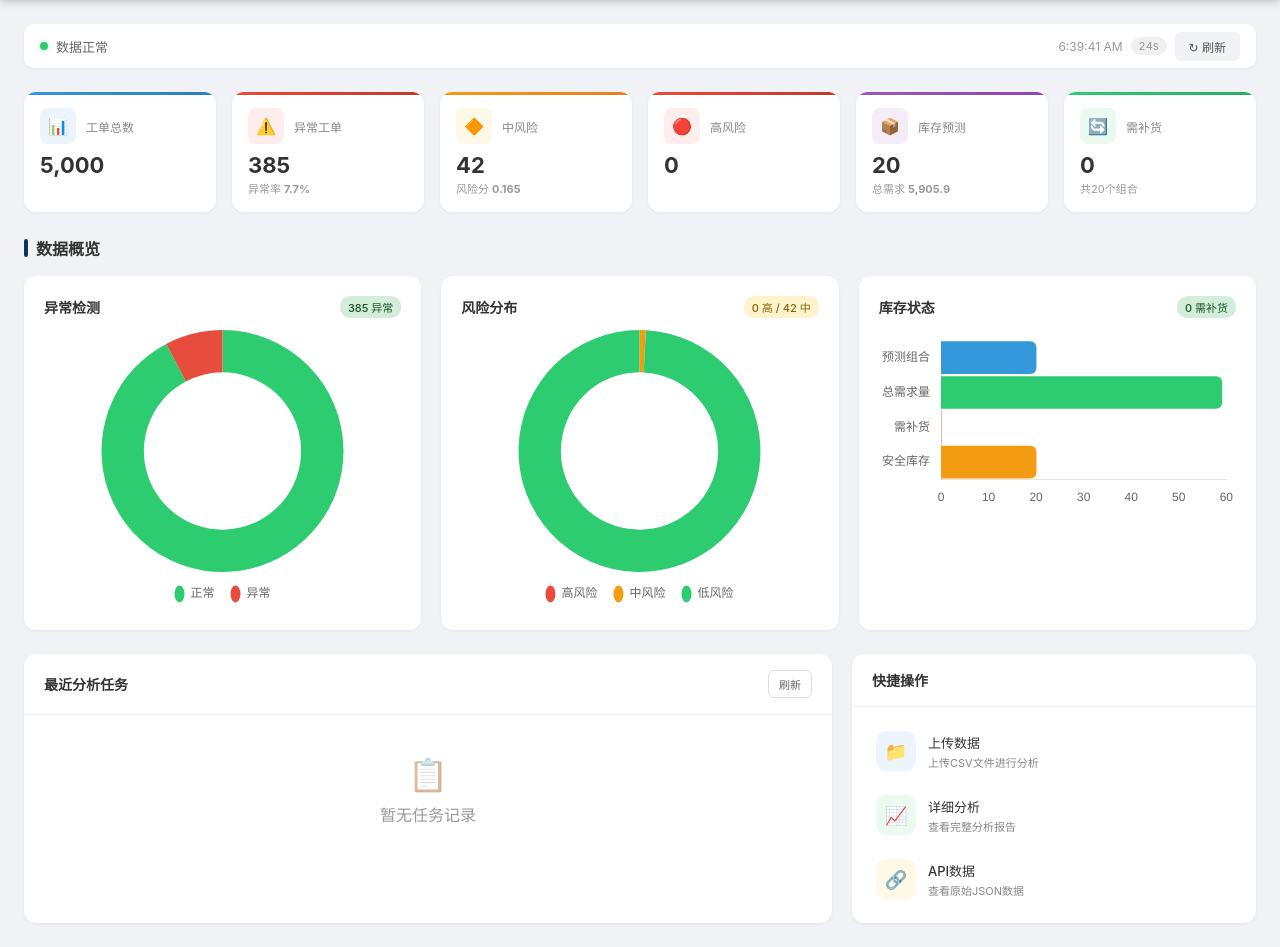
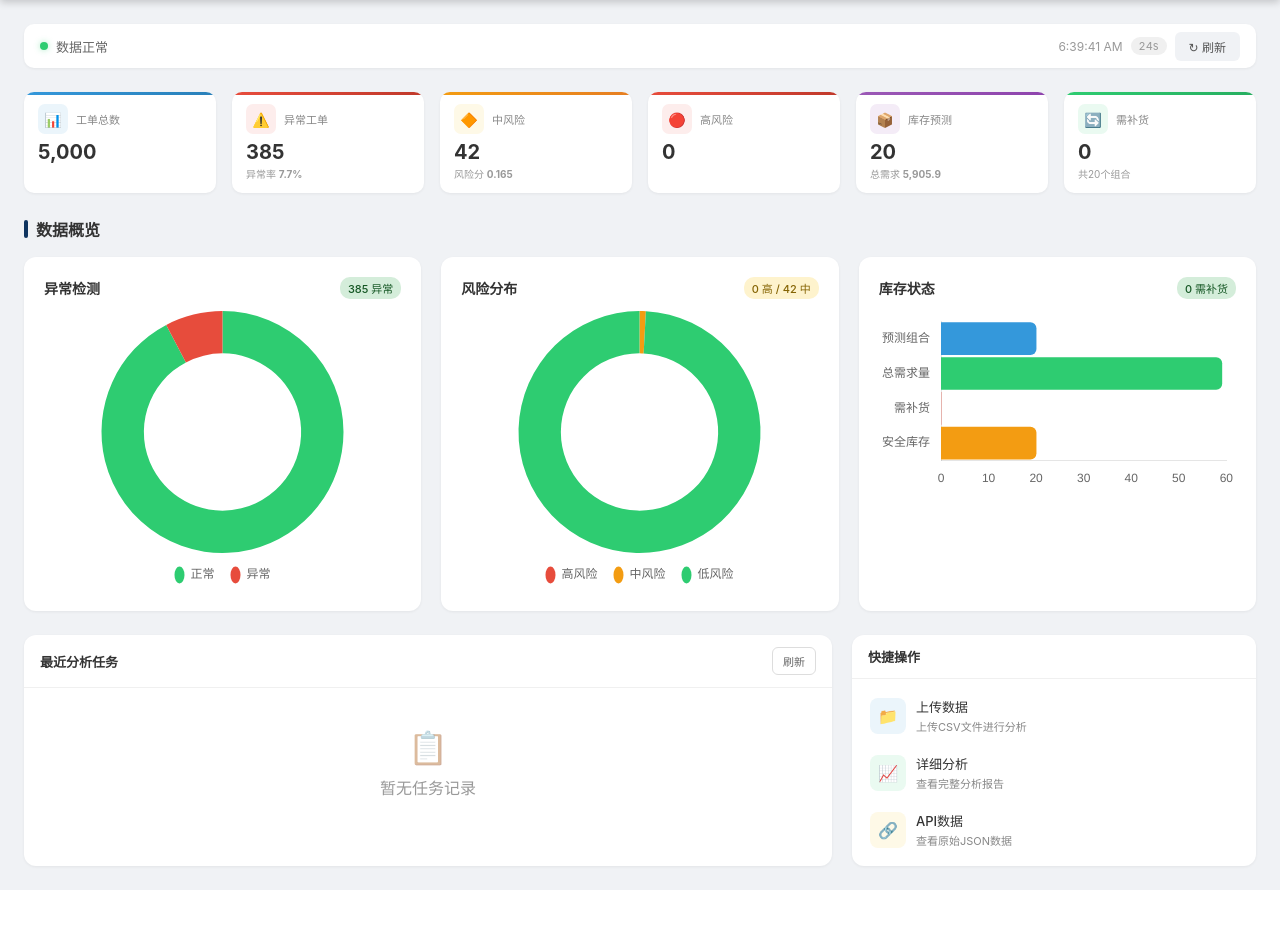
Before and after one commit to wxtech/ml-ticket-dashboard, a FastAPI app: template templates/dashboard.html in a window 1280 px wide. Shown: the part 60-1007 px from the top of the page. After the commit the page ends 950 px from the top, so only its background shows below. Run offline with FastAPI, Linux system fonts and the light colour scheme; the template is opened without the code that fills it, so the values that code supplies are empty.

Commit message:
fix: compact cards and bottom row height

```diff
--- a/templates/dashboard.html
+++ b/templates/dashboard.html
@@ -47,7 +47,7 @@ body { font-family: -apple-system, BlinkMacSystemFont, "Segoe UI", "Noto Sans SC
 
 /* Cards Grid */
 .cards { display: grid; grid-template-columns: repeat(6, 1fr); gap: 16px; margin-bottom: 24px; }
-.card { background: white; border-radius: 12px; padding: 16px; box-shadow: 0 1px 3px rgba(0,0,0,0.06); transition: all 0.3s; cursor: default; position: relative; overflow: hidden; }
+.card { background: white; border-radius: 10px; padding: 12px 14px; box-shadow: 0 1px 3px rgba(0,0,0,0.06); transition: all 0.3s; cursor: default; position: relative; overflow: hidden; }
 .card:hover { transform: translateY(-2px); box-shadow: 0 4px 12px rgba(0,0,0,0.1); }
 .card::before { content: ''; position: absolute; top: 0; left: 0; right: 0; height: 3px; }
 .card.card-blue::before { background: linear-gradient(90deg, #3498db, #2980b9); }
@@ -55,16 +55,16 @@ body { font-family: -apple-system, BlinkMacSystemFont, "Segoe UI", "Noto Sans SC
 .card.card-orange::before { background: linear-gradient(90deg, #f39c12, #e67e22); }
 .card.card-green::before { background: linear-gradient(90deg, #2ecc71, #27ae60); }
 .card.card-purple::before { background: linear-gradient(90deg, #9b59b6, #8e44ad); }
-.card-header { display: flex; align-items: center; gap: 10px; margin-bottom: 8px; }
-.card-icon { width: 36px; height: 36px; border-radius: 8px; display: flex; align-items: center; justify-content: center; font-size: 16px; flex-shrink: 0; }
+.card-header { display: flex; align-items: center; gap: 8px; margin-bottom: 6px; }
+.card-icon { width: 30px; height: 30px; border-radius: 7px; display: flex; align-items: center; justify-content: center; font-size: 14px; flex-shrink: 0; }
 .card-icon.blue { background: #ebf5fb; color: #3498db; }
 .card-icon.red { background: #fdedec; color: #e74c3c; }
 .card-icon.orange { background: #fef9e7; color: #f39c12; }
 .card-icon.green { background: #eafaf1; color: #2ecc71; }
 .card-icon.purple { background: #f4ecf7; color: #9b59b6; }
-.card-label { font-size: 12px; color: #888; }
-.card-value { font-size: 22px; font-weight: 700; line-height: 1.2; }
-.card-sub { font-size: 11px; color: #999; margin-top: 2px; }
+.card-label { font-size: 11px; color: #888; }
+.card-value { font-size: 20px; font-weight: 700; line-height: 1.2; }
+.card-sub { font-size: 10px; color: #999; margin-top: 2px; }
 .card-trend { font-size: 11px; padding: 2px 6px; border-radius: 4px; font-weight: 500; }
 .trend-up { background: #fdedec; color: #e74c3c; }
 .trend-down { background: #eafaf1; color: #2ecc71; }
@@ -84,15 +84,15 @@ body { font-family: -apple-system, BlinkMacSystemFont, "Segoe UI", "Noto Sans SC
 
 /* Task List */
 .task-card { background: white; border-radius: 12px; box-shadow: 0 1px 3px rgba(0,0,0,0.06); }
-.task-header { padding: 16px 20px; border-bottom: 1px solid #f0f0f0; display: flex; justify-content: space-between; align-items: center; }
-.task-header h3 { font-size: 14px; font-weight: 600; }
-.task-list { max-height: 320px; overflow-y: auto; }
-.task-item { display: flex; justify-content: space-between; align-items: center; padding: 14px 20px; border-bottom: 1px solid #f8f8f8; transition: background 0.2s; }
+.task-header { padding: 12px 16px; border-bottom: 1px solid #f0f0f0; display: flex; justify-content: space-between; align-items: center; }
+.task-header h3 { font-size: 13px; font-weight: 600; }
+.task-list { max-height: 260px; overflow-y: auto; }
+.task-item { display: flex; justify-content: space-between; align-items: center; padding: 10px 16px; border-bottom: 1px solid #f8f8f8; transition: background 0.2s; }
 .task-item:hover { background: #fafafa; }
 .task-item:last-child { border-bottom: none; }
 .task-info { flex: 1; }
-.task-name { font-weight: 500; font-size: 14px; margin-bottom: 4px; }
-.task-meta { font-size: 12px; color: #888; display: flex; gap: 12px; }
+.task-name { font-weight: 500; font-size: 13px; margin-bottom: 2px; }
+.task-meta { font-size: 11px; color: #888; display: flex; gap: 10px; }
 .task-badge { padding: 4px 10px; border-radius: 12px; font-size: 11px; font-weight: 600; }
 .badge-running { background: #fef3cd; color: #856404; }
 .badge-completed { background: #d4edda; color: #155724; }
@@ -102,12 +102,12 @@ body { font-family: -apple-system, BlinkMacSystemFont, "Segoe UI", "Noto Sans SC
 
 /* Quick Actions */
 .quick-actions { background: white; border-radius: 12px; box-shadow: 0 1px 3px rgba(0,0,0,0.06); }
-.quick-header { padding: 16px 20px; border-bottom: 1px solid #f0f0f0; }
-.quick-header h3 { font-size: 14px; font-weight: 600; }
-.quick-list { padding: 12px; }
-.quick-item { display: flex; align-items: center; gap: 12px; padding: 12px; border-radius: 8px; cursor: pointer; transition: all 0.2s; text-decoration: none; color: inherit; }
+.quick-header { padding: 12px 16px; border-bottom: 1px solid #f0f0f0; }
+.quick-header h3 { font-size: 13px; font-weight: 600; }
+.quick-list { padding: 8px; }
+.quick-item { display: flex; align-items: center; gap: 10px; padding: 10px; border-radius: 8px; cursor: pointer; transition: all 0.2s; text-decoration: none; color: inherit; }
 .quick-item:hover { background: #f8f9fa; }
-.quick-icon { width: 40px; height: 40px; border-radius: 10px; display: flex; align-items: center; justify-content: center; font-size: 18px; }
+.quick-icon { width: 36px; height: 36px; border-radius: 8px; display: flex; align-items: center; justify-content: center; font-size: 16px; }
 .quick-icon.blue { background: #ebf5fb; }
 .quick-icon.green { background: #eafaf1; }
 .quick-icon.orange { background: #fef9e7; }
```
